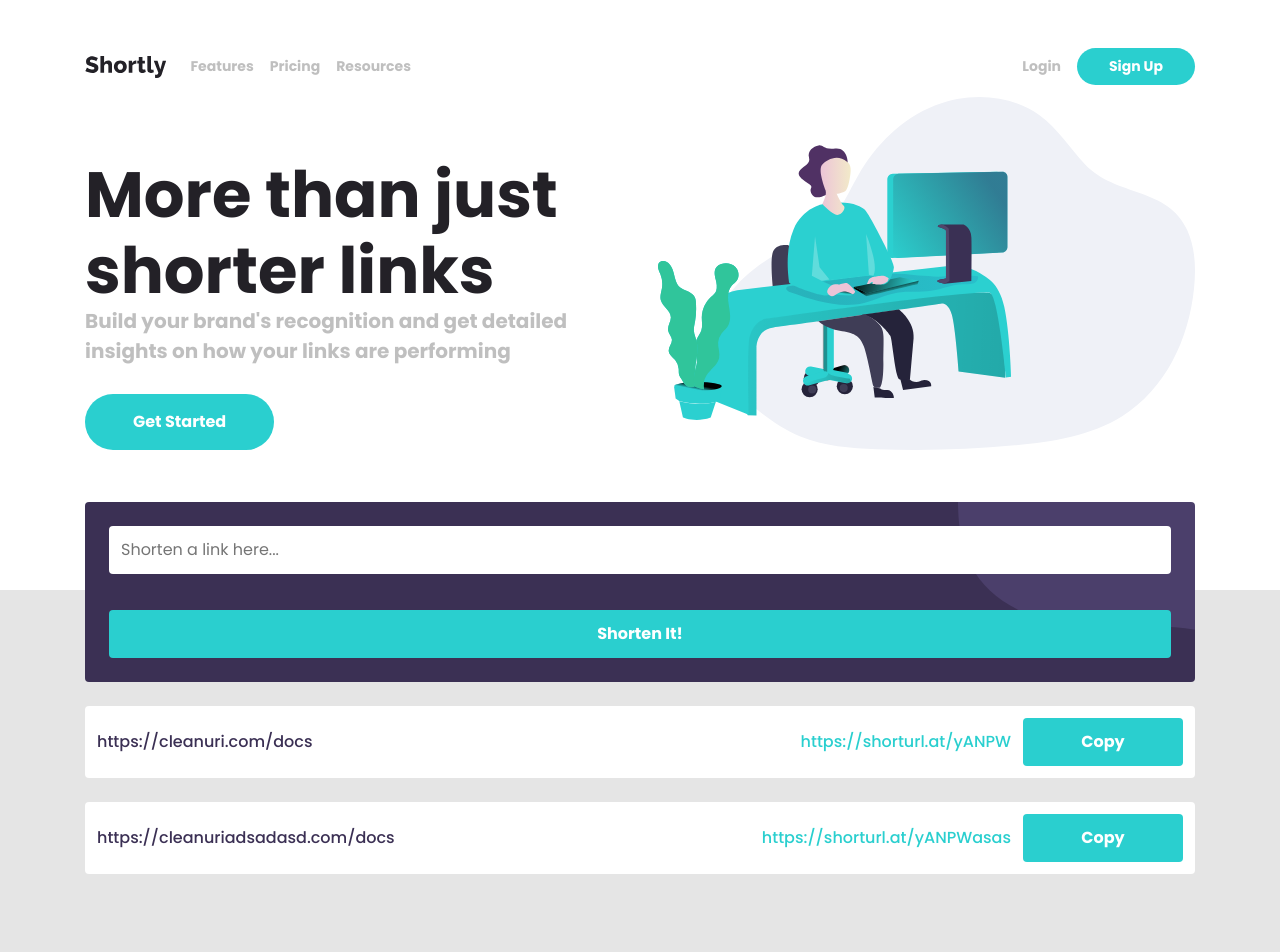
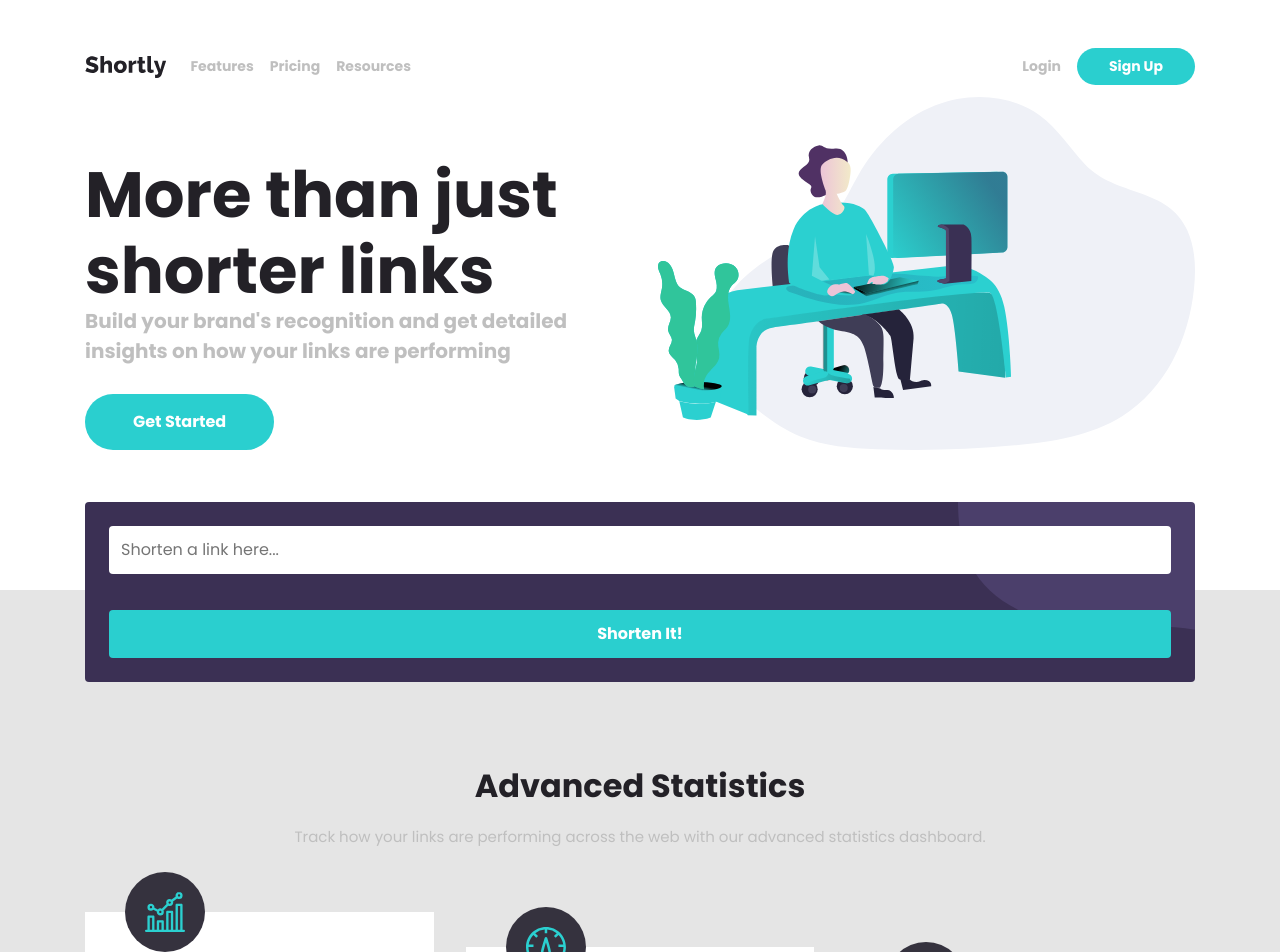
Before and after one commit to Shaswat0707/frontendmentor-react, a React (Vite) app: page /#/url-shortener in a window 1280 px wide. Shown: the top 952 px of the page. Built offline with nearby package versions, Linux system fonts and the light colour scheme.

Commit message:
last bug fix

```diff
--- a/src/UrlShortener/components/UrlInputBox.jsx
+++ b/src/UrlShortener/components/UrlInputBox.jsx
@@ -1,17 +1,6 @@
 import { useState, useReducer } from "react";
 
-const initialURLs = [
-  {
-    original: "https://cleanuri.com/docs",
-    shortened: "https://shorturl.at/yANPW",
-    clicked: false,
-  },
-  {
-    original: "https://cleanuriadsadasd.com/docs",
-    shortened: "https://shorturl.at/yANPWasas",
-    clicked: false,
-  },
-];
+const initialURLs = [];
 
 const ACTIONS = {
   ADDED: "added",
```
